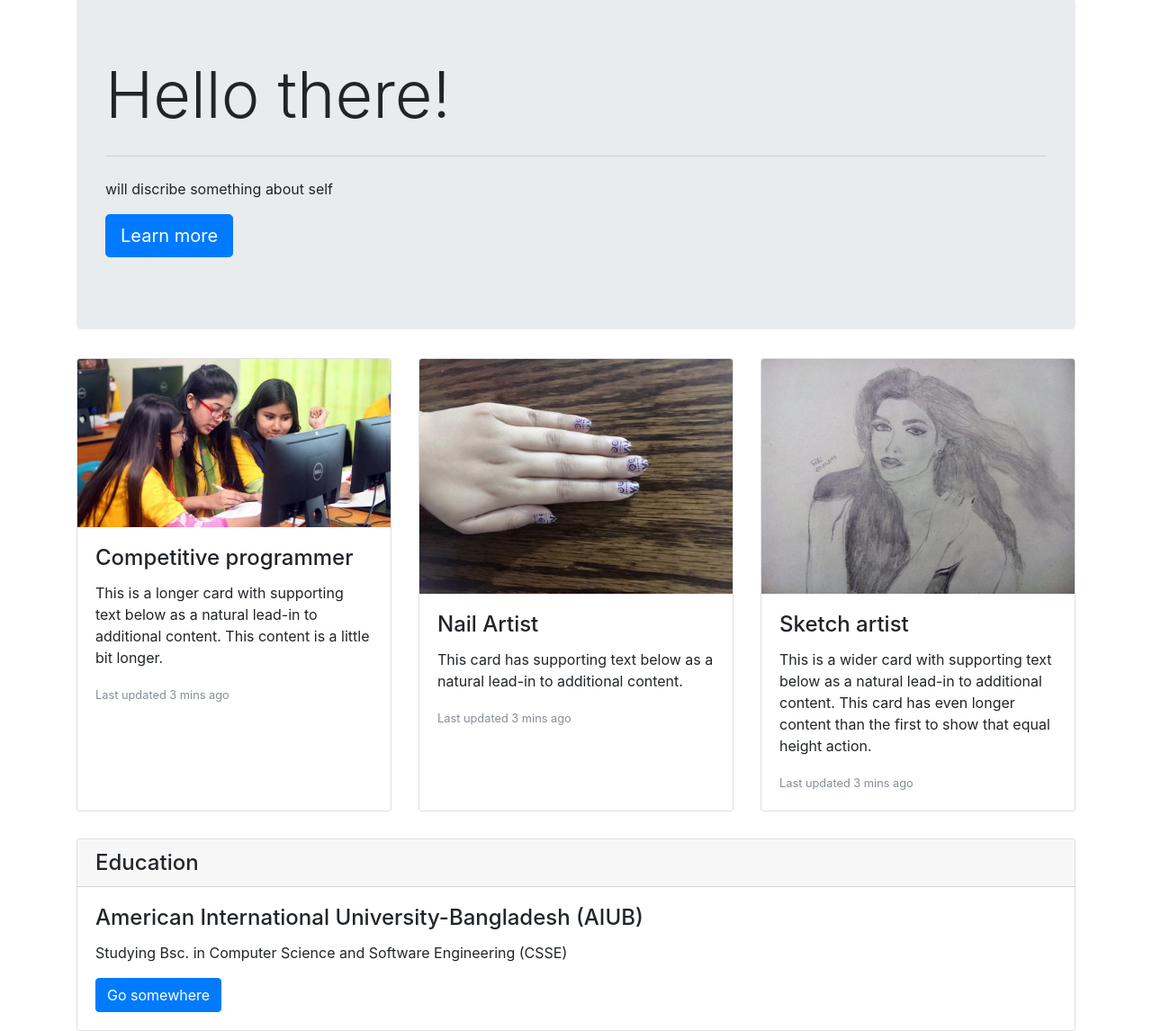
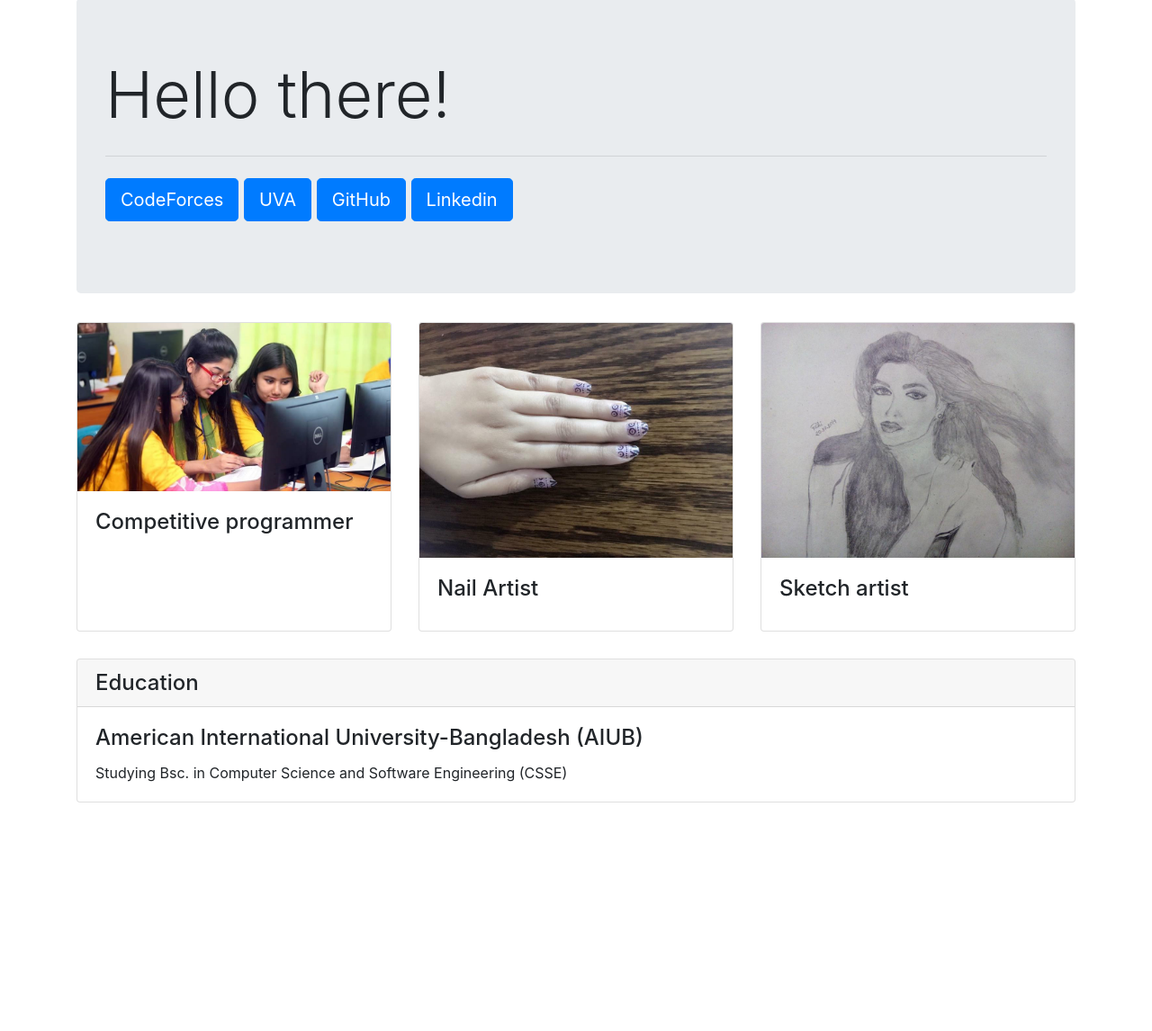
Before and after one commit to jesira/Portfolio, a plain HTML site: page index.html in a window 1280 px wide. Shown: the part 941-2087 px from the top of the page at 90% size. After the commit the page ends 1833 px from the top, so only its background shows below. Drawn offline with nearby package versions, Linux system fonts and the light colour scheme.

Commit message:
added oj links

```diff
--- a/index.html
+++ b/index.html
@@ -2,13 +2,9 @@
 <html lang="en">
     <head>
         <title>Jesira Sultana Profile</title>
-        <!-- Required meta tags -->
         <meta charset="utf-8">
         <meta name="viewport" content="width=device-width, initial-scale=1, shrink-to-fit=no">
-
-        <!-- Bootstrap CSS -->
         <link rel="stylesheet" href="https://maxcdn.bootstrapcdn.com/bootstrap/4.0.0-beta.2/css/bootstrap.min.css" integrity="sha384-PsH8R72JQ3SOdhVi3uxftmaW6Vc51MKb0q5P2rRUpPvrszuE4W1povHYgTpBfshb" crossorigin="anonymous">
-
         <style>
         .container{
             margin-top:30px;
@@ -16,8 +12,6 @@
         </style>
 
     </head>
-
-
 
     <body>
     <nav class="navbar navbar-expand-lg navbar-light bg-light sticky-top">
@@ -31,11 +25,8 @@
             <li class="nav-item active">
             <a class="nav-link" href="#">Home <span class="sr-only">(current)</span></a>
             </li>
-
             <li class="nav-item"><a class="nav-link" href="#Programs">Programs</a></li>
             <li class="nav-item"><a class="nav-link" href="#Education">Education</a></li>
-
-
         </ul>
     <form class="form-inline my-2 my-lg-0">
         <input class="form-control mr-sm-2" type="search" placeholder="Search" aria-label="Search">
@@ -78,24 +69,14 @@
 <div class="container">
 <div class="jumbotron">
 
-  <h1 class="display-3">Hello there!</h1>
-
-  <!--<p class="lead">Jesira Sultana Ruhi</p>
-  <p class="lead">Studying at Computer Science and Software Engineering (CSSE)</p>
-  <p class="lead">American International University-Bangladesh (AIUB)</p>
--->
-
-  <hr class="my-4">
-
-  <p>will discribe something about self </p>
- <!-- <p>eta ditio pera </p>
-  <p>eta shesher pera..</p>-->
-
-
-
-  <p class="lead">
-    <a class="btn btn-primary btn-lg" href="https://www.linkedin.com/in/jesira-sultana-b30b97134/" role="button">Learn more</a>
-  </p>
+   <h1 class="display-3">Hello there!</h1>
+   <hr class="my-4">
+   <p class="lead">
+        <a class="btn btn-primary btn-lg" href="http://codeforces.com/profile/Jesira" role="button">CodeForces</a>
+        <a class="btn btn-primary btn-lg" href="http://uhunt.onlinejudge.org/id/739541" role="button">UVA</a>
+        <a class="btn btn-primary btn-lg" href="https://github.com/jesira" role="button">GitHub</a>
+        <a class="btn btn-primary btn-lg" href="https://www.linkedin.com/in/jesira-sultana-b30b97134/" role="button">Linkedin</a>
+   </p>
 </div>
 </div>
 
@@ -105,24 +86,24 @@
     <img class="card-img-top" src="cover1.jpg" alt="Card image cap">
     <div class="card-body">
       <h4 class="card-title">Competitive programmer</h4>
-      <p class="card-text">This is a longer card with supporting text below as a natural lead-in to additional content. This content is a little bit longer.</p>
-      <p class="card-text"><small class="text-muted">Last updated 3 mins ago</small></p>
+      <p class="card-text"></p>
+
     </div>
   </div>
   <div class="card">
     <img class="card-img-top" src="cover3.jpg" alt="Card image cap">
     <div class="card-body">
       <h4 class="card-title">Nail Artist</h4>
-      <p class="card-text">This card has supporting text below as a natural lead-in to additional content.</p>
-      <p class="card-text"><small class="text-muted">Last updated 3 mins ago</small></p>
+      <p class="card-text"></p>
+
     </div>
   </div>
   <div class="card">
     <img class="card-img-top" src="cover11.jpg" alt="Card image cap">
     <div class="card-body">
       <h4 class="card-title">Sketch artist</h4>
-      <p class="card-text">This is a wider card with supporting text below as a natural lead-in to additional content. This card has even longer content than the first to show that equal height action.</p>
-      <p class="card-text"><small class="text-muted">Last updated 3 mins ago</small></p>
+      <p class="card-text"></p>
+
     </div>
   </div>
 </div>
@@ -135,7 +116,7 @@
   <div class="card-body">
     <h4 class="card-title">American International University-Bangladesh (AIUB)</h4>
     <p class="card-text">Studying Bsc. in Computer Science and Software Engineering (CSSE)</p>
-    <a href="#" class="btn btn-primary">Go somewhere</a>
+
   </div>
 </div>
 </div>
```
